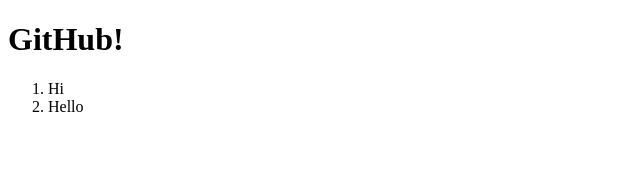
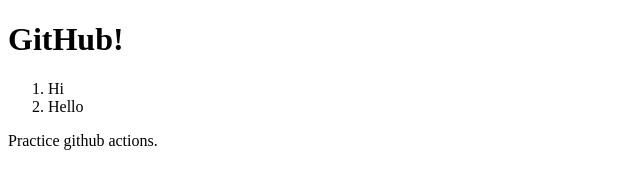
Before and after one commit to melreyes8/github-practice, a plain HTML site: page index.html in a window 1280 px wide. Shown: the whole page, without its empty margins (0-640 px from the left). Drawn offline with Linux system fonts and the light colour scheme.

Commit message:
added paragraph

```diff
--- a/index.html
+++ b/index.html
@@ -12,5 +12,6 @@
         <li>Hi</li>
         <li>Hello</li>
     </ol>
+    <p>Practice github actions.</p>
 </body>
 </html>
```
